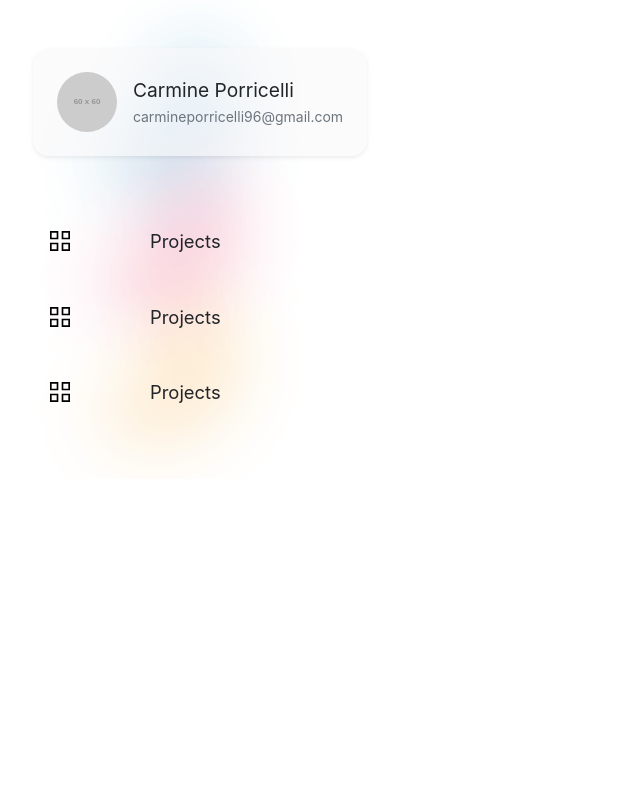
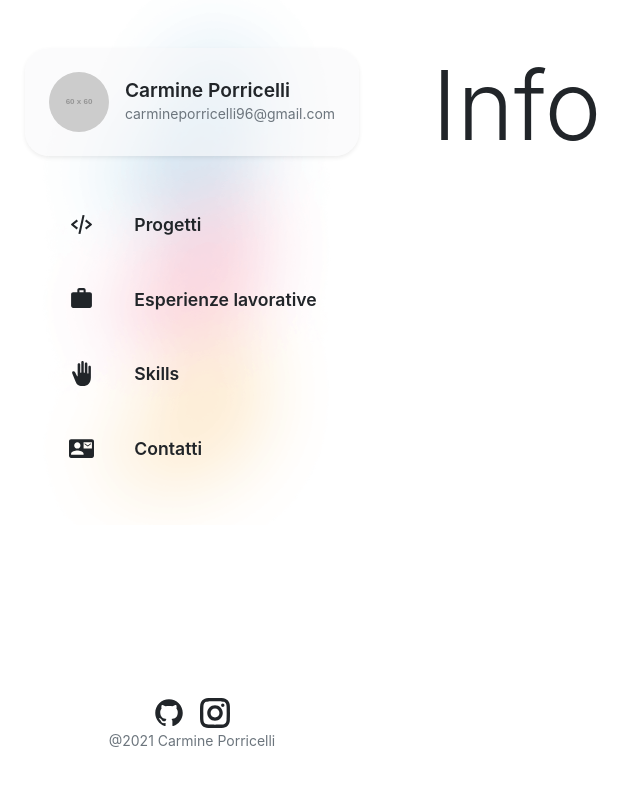
Before and after one commit to Carminepo2/cv-Carmine, a Next.js app: page / in a window 1280 px wide. Shown: the top 786 px of the page, without its empty margins (0-640 px from the left). Built offline with nearby package versions, Linux system fonts and the light colour scheme.

Commit message:
save changes

```diff
--- /dev/null
+++ b/components/Layout.js
@@ -0,0 +1,19 @@
+import Sidebar from "./sidebar/Sidebar";
+import Head from "next/head";
+
+export default function Layout({ children, title }) {
+  return (
+    <>
+      <Head>
+        <title>{`${title} | Carmine Porricelli`}</title>
+      </Head>
+      <div id="wrapper" className="d-flex">
+        <Sidebar />
+        <main className="p-5">
+          <h1 className="display-1">{title}</h1>
+          {children}
+        </main>
+      </div>
+    </>
+  );
+}
--- a/components/sidebar/InfoCard.js
+++ b/components/sidebar/InfoCard.js
@@ -1,7 +1,7 @@
 export default function InfoCard() {
   return (
     <>
-      <article id="info-card" className="rounded-lg shadow-sm p-4 d-flex align-items-center">
+      <article id="info-card" className="rounded shadow-sm p-4 d-flex align-items-center">
         <img className="rounded-circle mr-3" src="https://via.placeholder.com/60" alt="my face" />
         <div>
           <div id="name">Carmine Porricelli</div>
@@ -12,6 +12,10 @@ export default function InfoCard() {
         {`
           #name {
             font-size: 1.2rem;
+            font-weight: 600;
+          }
+          small {
+            bottom: 3px;
           }
           article {
             background-color: rgba(248, 249, 250, 0.6);
--- a/components/sidebar/MenuItem.js
+++ b/components/sidebar/MenuItem.js
@@ -4,21 +4,29 @@ export default function MenuItem({ children, title, url }) {
   return (
     <>
       <Link href={url}>
-        <a className="link d-block py-4 px-5">
+        <a className="link d-block px-4 py-3 my-3 rounded-pill">
           <span className="link-icon">{children}</span>
           {title}
         </a>
       </Link>
+
       <style jsx>
         {`
           .link {
             width: 100%;
-            font-size: 1.15rem;
+            font-size: 1.1rem;
+            font-weight: 600;
+          }
+          .link:hover {
+            background-color: rgba(0, 112, 243, 0.75);
+            box-shadow: 0 0.125rem 0.25rem rgba(0, 0, 0, 0.075) !important;
+            color: white;
+            cursor: pointer;
           }
           .link-icon {
             position: relative;
             padding-left: 2px;
-            margin-right: 80px;
+            margin-right: 40px;
             bottom: 2px;
           }
         `}
--- a/components/sidebar/Sidebar.js
+++ b/components/sidebar/Sidebar.js
@@ -1,30 +1,54 @@
 import InfoCard from "./InfoCard";
 import MenuItem from "./MenuItem";
-import { GrProjects } from "react-icons/gr";
+import Socials from "./Socials";
+import { MdWork, MdContactMail } from "react-icons/md";
+import { BiCodeAlt } from "react-icons/bi";
+import { IoHandRight } from "react-icons/io5";
+
+import Link from "next/link";
 
 export default function Sidebar() {
+  const ICON_SIZE = 25;
+
   return (
     <>
-      <aside className="d-flex justify-content-center align-items-center py-5 h-100 flex-column">
-        <InfoCard />
+      <aside className="d-flex justify-content-start align-items-center py-5 flex-column">
+        <Link href="/">
+          <a>
+            <InfoCard />
+          </a>
+        </Link>
 
-        <section className="w-100 mt-5">
-          <MenuItem title="Projects" url="/projects">
-            <GrProjects size={20} />
-          </MenuItem>
-          <MenuItem title="Projects" url="/projects">
-            <GrProjects size={20} />
-          </MenuItem>
-          <MenuItem title="Projects" url="/projects">
-            <GrProjects size={20} />
-          </MenuItem>
+        <section id="sidebar-links" className="w-100 mt-4 mb-5 d-flex flex-column align-items-center">
+          <div>
+            <MenuItem title="Progetti" url="/projects">
+              <BiCodeAlt size={ICON_SIZE} />
+            </MenuItem>
+            <MenuItem title="Esperienze lavorative" url="/jobs">
+              <MdWork size={ICON_SIZE} />
+            </MenuItem>
+            <MenuItem title="Skills" url="/skills">
+              <IoHandRight size={ICON_SIZE} />
+            </MenuItem>
+            <MenuItem title="Contatti" url="/contacts">
+              <MdContactMail size={ICON_SIZE} />
+            </MenuItem>
+          </div>
+        </section>
+        <section id="sidebar-socials" className="text-center mt-auto">
+          <Socials />
         </section>
       </aside>
 
       <style jsx>
         {`
+          #sidebar-socials {
+          }
+          #sidebar-links {
+          }
           aside {
-            width: 400px;
+            width: 30vw;
+            height: 100vh;
             background: url("/gradient-2.png");
             background-repeat: no-repeat;
             background-size: contain;
--- /dev/null
+++ b/components/sidebar/Socials.js
@@ -0,0 +1,23 @@
+import { GrGithub, GrInstagram } from "react-icons/gr";
+
+export default function Socials() {
+  const ICON_SIZE = 30;
+
+  return (
+    <>
+      <span className="p-2">
+        <a href="#">
+          <GrGithub size={ICON_SIZE} />
+        </a>
+      </span>
+      <span className="p-2">
+        <a href="#" id="instagram-icon">
+          <GrInstagram size={ICON_SIZE} />
+        </a>
+      </span>
+      <div>
+        <small className="text-muted">@2021 Carmine Porricelli</small>
+      </div>
+    </>
+  );
+}
--- a/pages/index.js
+++ b/pages/index.js
@@ -1,7 +1,7 @@
 import Head from "next/head";
 import styles from "../styles/Home.module.css";
-import Sidebar from "../components/sidebar/Sidebar";
+import Layout from "../components/Layout";
 
 export default function Home() {
-  return <Sidebar />;
+  return <Layout title="Info"></Layout>;
 }
--- a/styles/animations.css
+++ b/styles/animations.css
@@ -1,15 +1,19 @@
 #info-card {
-  transition: transform 0.3s, box-shadow 0.3s ease-in;
+  transition: transform 0.5s, box-shadow 0.5s ease-in;
 }
 
 #info-card:hover {
   cursor: pointer;
-  transform: scale(1.02);
+  transform: scale(1.04);
   box-shadow: 0 0.3rem 1rem rgba(0, 0, 0, 0.1) !important;
 }
 
 .link {
+  transition: background-color 0.2s, color 0.2s, transform 0.5s;
 }
 .link:hover {
+  background-color: rgba(0, 112, 243, 0.6);
+  color: white;
+  transform: scale(1.1);
   cursor: pointer;
 }
--- a/styles/globals.css
+++ b/styles/globals.css
@@ -12,13 +12,15 @@ a {
 a:hover {
   text-decoration: none;
   color: initial;
-  cursor: initial;
 }
 
 * {
   box-sizing: border-box;
 }
 
+.rounded {
+  border-radius: 1.5rem !important;
+}
 .rounded-lg {
-  border-radius: 1rem !important;
+  border-radius: 2.5rem !important;
 }
```
